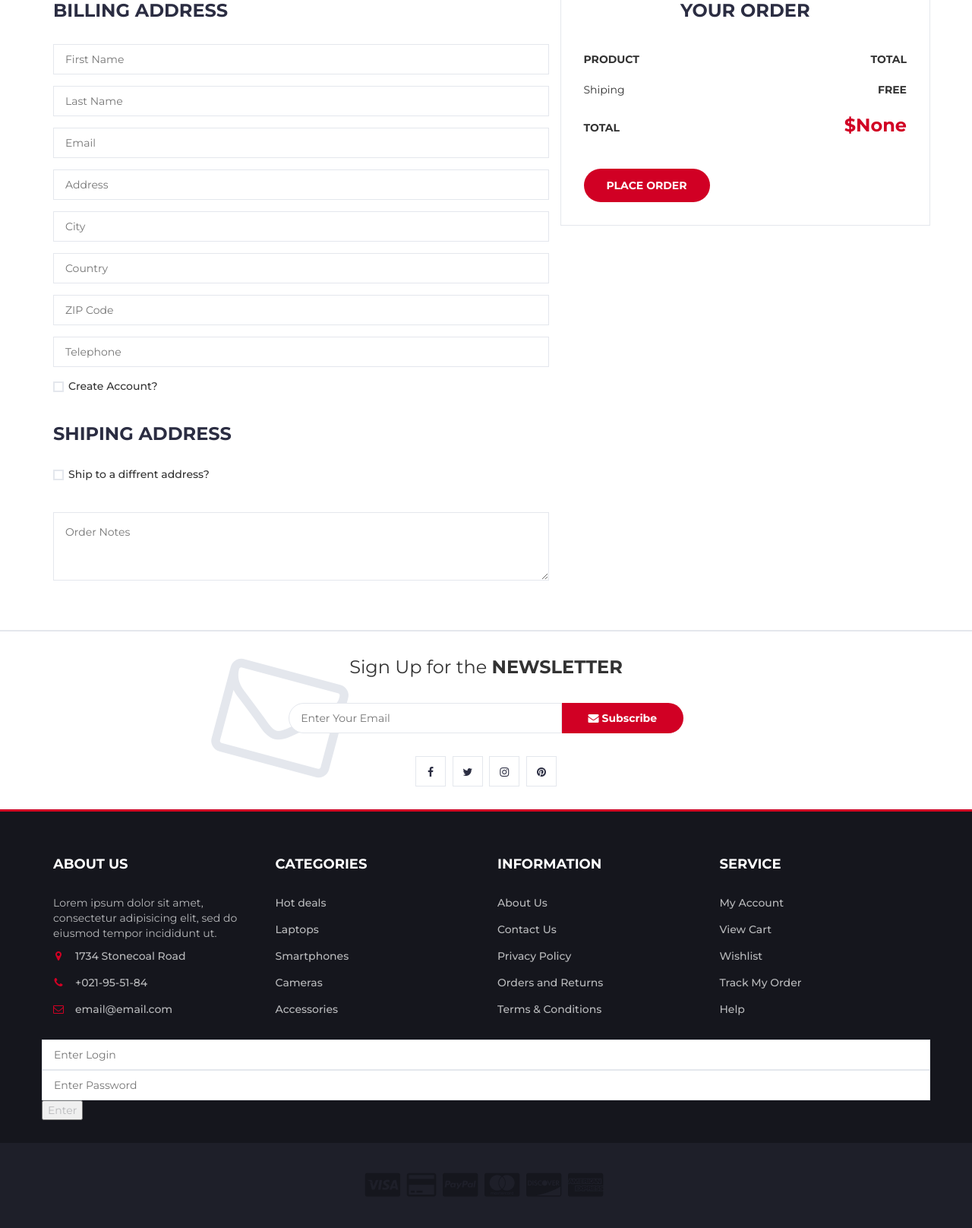
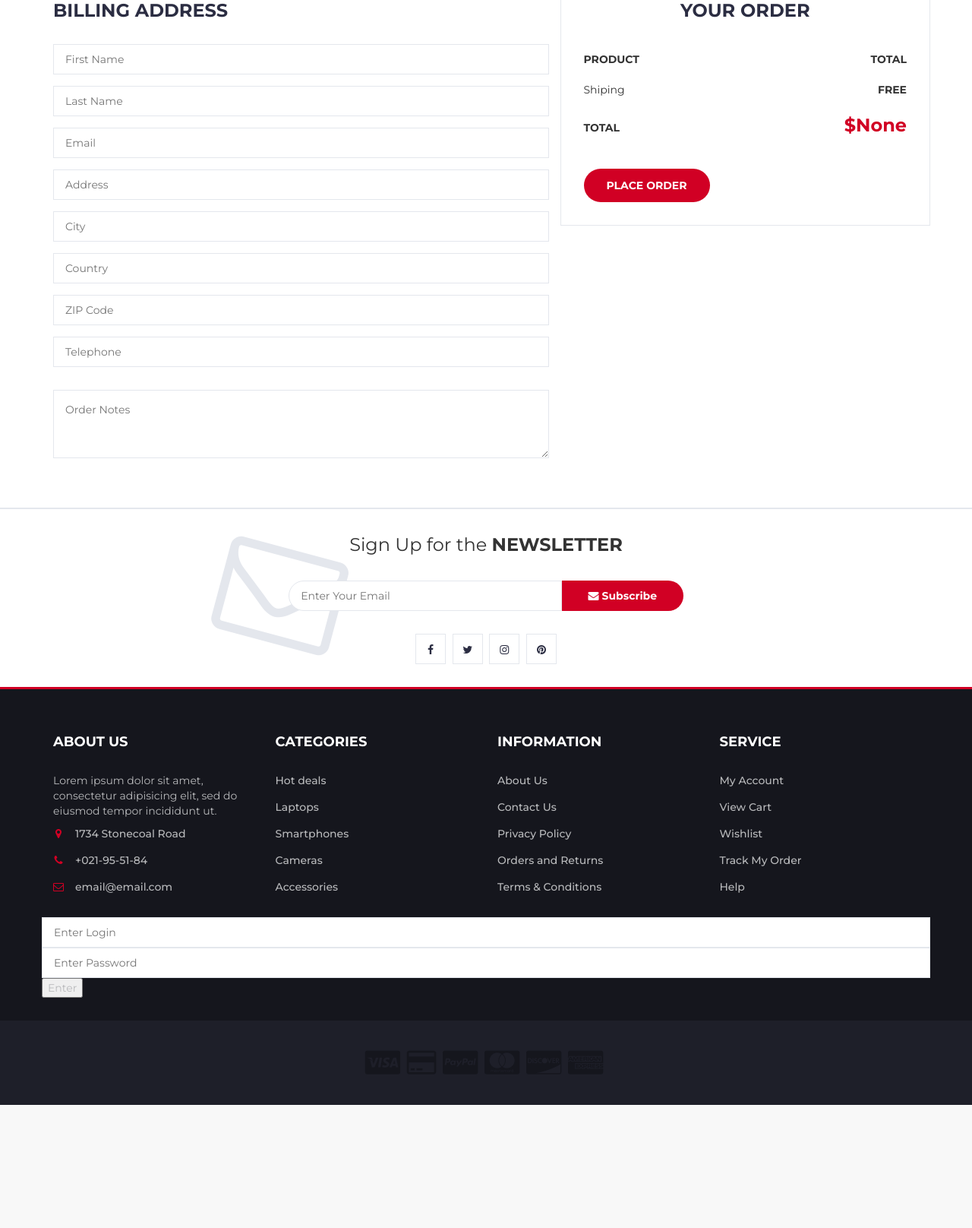
Before and after one commit to Vlad-200112111/WEBLAB22, a Django app: page /checkout/ in a window 1280 px wide. Shown: the part 368-1984 px from the top of the page at 76% size. After the commit the page ends 1822 px from the top, so only its background shows below. Run offline with Django 4.2, Linux system fonts and the light colour scheme; data comes from the database, SQL or seed files in the repository; both versions use the stored data as it was after the commit; some libraries are stand-ins or nearby versions.

Commit message:
dfbdfbdfbdfb

```diff
--- a/lucas/admin.py
+++ b/lucas/admin.py
@@ -1,8 +1,11 @@
 from django.contrib import admin
 
-from .models import Profile, Product, Cart, Category
+from .models import Profile, Product, Cart, Category, Checkout, BillingAddressCheckout, BillingAddress
 
 admin.site.register(Profile)
 admin.site.register(Product)
 admin.site.register(Cart)
 admin.site.register(Category)
+admin.site.register(Checkout)
+admin.site.register(BillingAddress)
+admin.site.register(BillingAddressCheckout)
--- a/lucas/urls.py
+++ b/lucas/urls.py
@@ -1,7 +1,8 @@
 from django.urls import path
 
 from lucas.views import CartAPIView, CartListAPIView, ProductCreateAPIView, CartCreateAPIView, \
-    ProductListAPIView, ProductAPIView, ProductListByCatAPIView, CheckoutCreateAPIView
+    ProductListAPIView, ProductAPIView, ProductListByCatAPIView, CheckoutCreateAPIView, BillingAddressCreateAPIView, \
+    BillingAddressCheckoutCreateApiView
 
 app_name = 'lucas'
 
@@ -14,4 +15,6 @@
     path('product/create/', ProductCreateAPIView.as_view()),
     path('cart/create/', CartCreateAPIView.as_view()),
     path('checkout/create/', CheckoutCreateAPIView.as_view()),
+    path('billing-address/create/', BillingAddressCreateAPIView.as_view()),
+    path('billing-address-checkout/create/', BillingAddressCheckoutCreateApiView.as_view()),
 ]
--- a/lucas/views.py
+++ b/lucas/views.py
@@ -3,8 +3,9 @@
 from rest_framework import generics
 from rest_framework.permissions import IsAuthenticated
 
-from .models import Product, Cart, Category, Checkout
-from .serializers import ProductsSerializer, CartSerializer, CheckoutSerializer
+from .models import Product, Cart, Category, Checkout, BillingAddress, BillingAddressCheckout
+from .serializers import ProductsSerializer, CartSerializer, CheckoutSerializer, BillingAddressSerializer, \
+    BillingAddressCheckoutSerializer
 
 
 class IndexView(TemplateView):
@@ -23,6 +24,7 @@
     def get_context_data(self, **kwargs):
         context = super().get_context_data(**kwargs)
         context['carts'] = Cart.objects.all().filter(profile_id=self.request.user.id)
+        print("sssssssssssssss", Cart.objects.all().filter(profile_id=self.request.user.id))
         context['price'] = Cart.objects.all().filter(profile_id=self.request.user.id).aggregate(Sum('product__price'))
         return context
 
@@ -87,6 +89,18 @@
     #     return queryset
 
 
+class BillingAddressCreateAPIView(generics.CreateAPIView):
+    permission_classes = [IsAuthenticated]
+    serializer_class = BillingAddressSerializer
+    queryset = BillingAddress.objects.all()
+
+
+class BillingAddressCheckoutCreateApiView(generics.CreateAPIView):
+    permission_classes = [IsAuthenticated]
+    serializer_class = BillingAddressCheckoutSerializer
+    queryset = BillingAddressCheckout.objects.all()
+
+
 class CartCreateAPIView(generics.CreateAPIView):
     permission_classes = [IsAuthenticated]
     serializer_class = CartSerializer
--- a/static/js/custom.js
+++ b/static/js/custom.js
@@ -197,18 +197,63 @@
     event.preventDefault()
     const formData = new FormData(event.target)
     const data = formData.getAll('carts')
-    for(let i = 0; i < data.length; i++) {
-        fetch(
-        `http://127.0.0.1:8000/api/v1/checkout/create/`, {
+    let ArrForData = []
+    for (let i = 0; i < data.length; i++) {
+        const dataFromBackend = await fetch(
+            `http://127.0.0.1:8000/api/v1/checkout/create/`, {
+                method: "POST",
+                body: JSON.stringify({
+                    carts: data[i]
+                }),
+                headers: {
+                    'Content-Type': 'application/json;charset=utf-8',
+                    'Authorization': `Token ${window.localStorage.getItem('token')}`
+                },
+            }
+        )
+        const result = await dataFromBackend.json()
+        ArrForData.push(result.id)
+    }
+    const dataBillingAddress = new FormData(document.getElementById('BillingAddress'))
+    const dataFromDataBillingAddress = await fetch(`http://127.0.0.1:8000/api/v1/billing-address/create/`,
+        {
             method: "POST",
-            body: JSON.stringify({
-                carts: data[i]
-            }),
+            body: JSON.stringify(
+                {
+                    country: dataBillingAddress.get('country'),
+                    city: dataBillingAddress.get('city'),
+                    first_name: dataBillingAddress.get('first_name'),
+                    last_name: dataBillingAddress.get('last_name'),
+                    email: dataBillingAddress.get('email'),
+                    address: dataBillingAddress.get('address'),
+                    zip_code: dataBillingAddress.get('zip_code'),
+                    phone: dataBillingAddress.get('phone'),
+                    order_notes: dataBillingAddress.get('order_notes'),
+                }
+            ),
             headers: {
                 'Content-Type': 'application/json;charset=utf-8',
                 'Authorization': `Token ${window.localStorage.getItem('token')}`
             },
         }
-    ).then(r => console.log(r.json()))
+    )
+
+    const resultBillingAddress = await dataFromDataBillingAddress.json()
+
+    for (let i = 0; i < ArrForData.length; i++) {
+        await fetch(`http://127.0.0.1:8000/api/v1/billing-address-checkout/create/`,
+            {
+                method: "POST",
+                body: JSON.stringify({
+                    billing_address: resultBillingAddress.id,
+                    checkout: ArrForData[i]
+                }),
+                headers: {
+                    'Content-Type': 'application/json;charset=utf-8',
+                    'Authorization': `Token ${window.localStorage.getItem('token')}`
+                },
+            }
+        )
     }
+
 }
--- a/templates/checkout.html
+++ b/templates/checkout.html
@@ -54,16 +54,17 @@
         <div class="row">
 
             <div class="col-md-7">
+                <form id="BillingAddress">
                     <!-- Billing Details -->
                     <div class="billing-details">
                         <div class="section-title">
                             <h3 class="title">Billing address</h3>
                         </div>
                         <div class="form-group">
-                        <input class="input" type="text" name="first-name" placeholder="First Name">
+                            <input class="input" type="text" name="first_name" placeholder="First Name">
                         </div>
                         <div class="form-group">
-                        <input class="input" type="text" name="last-name" placeholder="Last Name">
+                            <input class="input" type="text" name="last_name" placeholder="Last Name">
                         </div>
                         <div class="form-group">
                             <input class="input" type="email" name="email" placeholder="Email">
@@ -78,82 +79,32 @@
                             <input class="input" type="text" name="country" placeholder="Country">
                         </div>
                         <div class="form-group">
-                        <input class="input" type="text" name="zip-code" placeholder="ZIP Code">
+                            <input class="input" type="text" name="zip_code" placeholder="ZIP Code">
                         </div>
                         <div class="form-group">
-                        <input class="input" type="tel" name="tel" placeholder="Telephone">
+                            <input class="input" type="tel" name="phone" placeholder="Telephone">
                         </div>
-                    <div class="form-group">
-                        <div class="input-checkbox">
-                            <input type="checkbox" id="create-account">
-                            <label for="create-account">
-                                <span></span>
-                                Create Account?
-                            </label>
-                            <div class="caption">
-                                <p>Lorem ipsum dolor sit amet, consectetur adipisicing elit, sed do eiusmod tempor
-                                    incididunt.</p>
-                                <input class="input" type="password" name="password" placeholder="Enter Your Password">
+
                     </div>
-                        </div>
-                    </div>
-                </div>
+
                     <!-- /Billing Details -->
-
-                <!-- Shiping Details -->
-                <div class="shiping-details">
-                    <div class="section-title">
-                        <h3 class="title">Shiping address</h3>
-                    </div>
-                    <div class="input-checkbox">
-                        <input type="checkbox" id="shiping-address">
-                        <label for="shiping-address">
-                            <span></span>
-                            Ship to a diffrent address?
-                        </label>
-                        <div class="caption">
-                            <div class="form-group">
-                                <input class="input" type="text" name="first-name" placeholder="First Name">
-                            </div>
-                            <div class="form-group">
-                                <input class="input" type="text" name="last-name" placeholder="Last Name">
-                            </div>
-                            <div class="form-group">
-                                <input class="input" type="email" name="email" placeholder="Email">
-                            </div>
-                            <div class="form-group">
-                                <input class="input" type="text" name="address" placeholder="Address">
-                            </div>
-                            <div class="form-group">
-                                <input class="input" type="text" name="city" placeholder="City">
-                            </div>
-                            <div class="form-group">
-                                <input class="input" type="text" name="country" placeholder="Country">
-                            </div>
-                            <div class="form-group">
-                                <input class="input" type="text" name="zip-code" placeholder="ZIP Code">
-                            </div>
-                            <div class="form-group">
-                                <input class="input" type="tel" name="tel" placeholder="Telephone">
-                            </div>
-                        </div>
-                    </div>
-                </div>
-                <!-- /Shiping Details -->
 
                     <!-- Order notes -->
                     <div class="order-notes">
-                    <textarea class="input" placeholder="Order Notes"></textarea>
+                        <textarea class="input" name="order_notes" placeholder="Order Notes"></textarea>
                     </div>
+                </form>
                 <!-- /Order notes -->
             </div>
 
             <!-- Order Details -->
             <div class="col-md-5 order-details">
-                <form onsubmit="orderFunction(event)">
                 <div class="section-title text-center">
                     <h3 class="title">Your Order</h3>
                 </div>
+
+
+                <form onsubmit="orderFunction(event)">
                     <div class="order-summary">
 
                         <div class="order-col">
@@ -190,6 +141,7 @@
         </div>
         <!-- /row -->
     </div>
+
     <!-- /container -->
 </div>
 <!-- /SECTION -->
```
Also changed, not shown: lucas/models.py (+21 -0 lines), lucas/serializers.py (+13 -1 lines), db.sqlite3, lucas/migrations/0003_billingaddress_billingaddresscheckout.py (added). Lines whose indentation alone changed are shown as unchanged.
